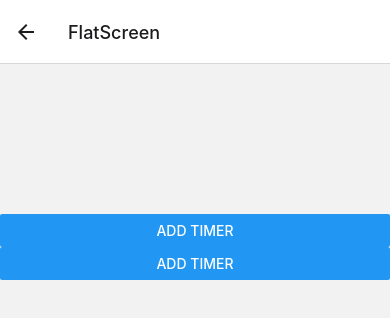
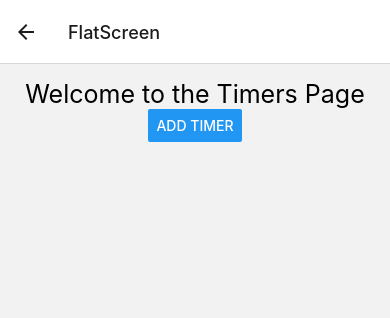
Before and after one commit to hadar-g/TimeBox, a React Native app: screen /FlatScreen in a window 390 px wide. Shown: the top 318 px of the page. Built offline with nearby package versions, Linux system fonts and the light colour scheme.

Commit message:
change styling

```diff
--- a/screens/FlatScreen.js
+++ b/screens/FlatScreen.js
@@ -18,11 +18,11 @@ export default function FlatScreen({navigation}) {
   }
 
   return (
-<ScrollView>
+
 <View style={styles.container}>
-    <TimerInput />
+      <Text style={styles.welcome}>Welcome to the Timers Page</Text>
       <TimerInput onAddTimer = {addTimer} />
-
+      <ScrollView>
       { timersArray.map( (timerObject) => {
          return(
           <FlatTimer
@@ -33,9 +33,9 @@ export default function FlatScreen({navigation}) {
             title = {timerObject.title} />
          )
       })}
+</ScrollView>
+    </View>
 
-    </View>
-</ScrollView>
 
 
   );
@@ -46,8 +46,11 @@ const styles = StyleSheet.create({
     flex: 1,
     flexDirection: 'column',
     justifyContent: 'top',
-   // backgroundColor: 'red',
-    paddingTop: 150
+    paddingTop: 15,
+    alignItems: 'center'
 
   },
+  welcome: {
+    fontSize: 25,
+  }
 });
```
